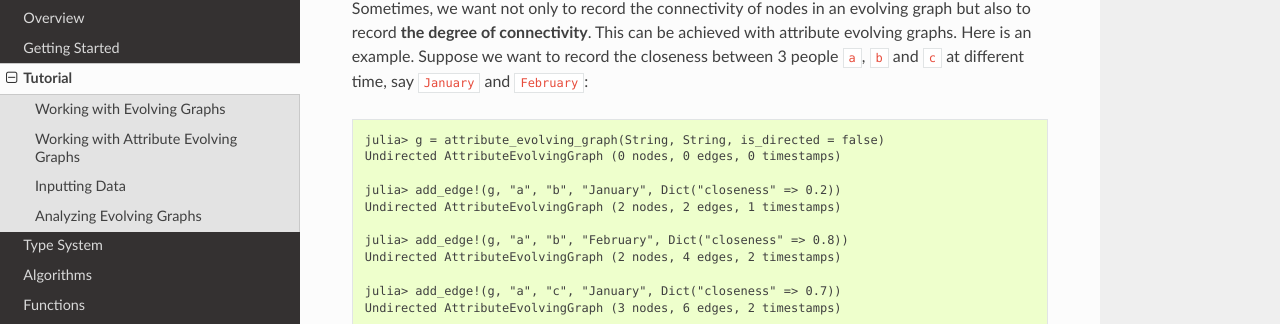
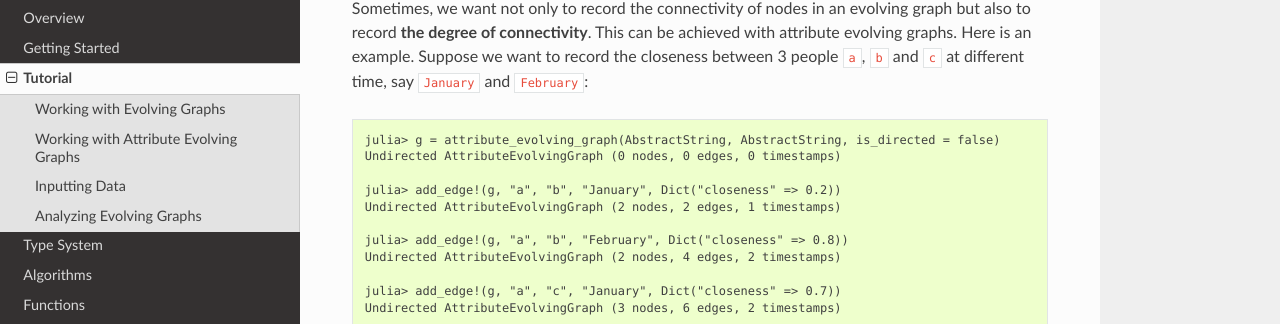
Before and after one commit to EtymoIO/EvolvingGraphs.jl, a Sphinx documentation site: the page built from doc/tutorial.rst, in a window 1280 px wide and 900 px high, scrolled down 1699 px. Shown: the part 127-451 px from the top of the window. Built offline with Sphinx 7.4.7 and the Read the Docs theme 2.0.0, drawn with Linux system fonts in a browser that asks for light colours; some of the changed text lies outside the part shown.

Commit message:
fix Julia v0.4 deprecation

```diff
--- a/doc/functions.rst
+++ b/doc/functions.rst
@@ -171,7 +171,7 @@ Slicing
 
 Examples::
 
-  g = evolving_graph(Int, String)
+  g = evolving_graph(Int, AbstractString)
   add_edge!(g, 1, 2, "t1")
   add_edge!(g, 2, 3, "t2")
   add_edge!(g, 4, 2, "t2")
--- a/doc/start.rst
+++ b/doc/start.rst
@@ -23,7 +23,7 @@ time :math:`t_1` and :math:`t_2` with the function ``time_graph``::
 
 and then build an evolving graph ``eg`` by adding ``g1`` and ``g2``::
 
-  eg = evolving_graph(Char, String)
+  eg = evolving_graph(Char, AbstractString)
   add_graph!(eg, g1)
   add_graph!(eg, g2)
 
--- a/doc/tutorial.rst
+++ b/doc/tutorial.rst
@@ -86,7 +86,7 @@ achieved with attribute evolving graphs. Here is an example. Suppose
 we want to record the closeness between 3 people ``a``, ``b`` and ``c``
 at different time, say ``January`` and ``February``::
 
-  julia> g = attribute_evolving_graph(String, String, is_directed = false)
+  julia> g = attribute_evolving_graph(AbstractString, AbstractString, is_directed = false)
   Undirected AttributeEvolvingGraph (0 nodes, 0 edges, 0 timestamps)
 
   julia> add_edge!(g, "a", "b", "January", Dict("closeness" => 0.2))
--- a/doc/type.rst
+++ b/doc/type.rst
@@ -375,13 +375,13 @@ The following functions are defined for ``AttributeEvolvingGraph``.
    returns all the outward neighbors of the node ``v`` at timestamp ``t`` in
    the evolving graph ``g``.
 
-.. function:: matrix(g, t [, attr = None])
+.. function:: matrix(g, t [, attr = Union{}])
 
    return an adjacency matrix representation of graph ``g`` at timestamp ``t``.
    If ``attr`` is present, return a weighted adjacency matrix where
    the edge weight is given by the attribute ``attr``.
 
-.. function:: spmatrix(g, t [, attr = None])
+.. function:: spmatrix(g, t [, attr = Union{}])
 
    return a sparse adjacency matrix representation of graph ``g`` at timestamp ``t``.
    If ``attr`` is present, return a weighted adjacency matrix where
@@ -495,7 +495,7 @@ The following functions are defined for ``WeightedEvolvingGraph``.
 .. function:: weighted_evolving_graph(;is_directed = true)
 
    initialize an evolving graph with ``Integer`` node and timestamps and
-   ``FloatingPoint`` edge weight.
+   ``AbstractFloat`` edge weight.
 
 
 .. function:: is_directed(g)
```
Also changed, not shown: README.md (+1 -1 lines), 13 other files.
